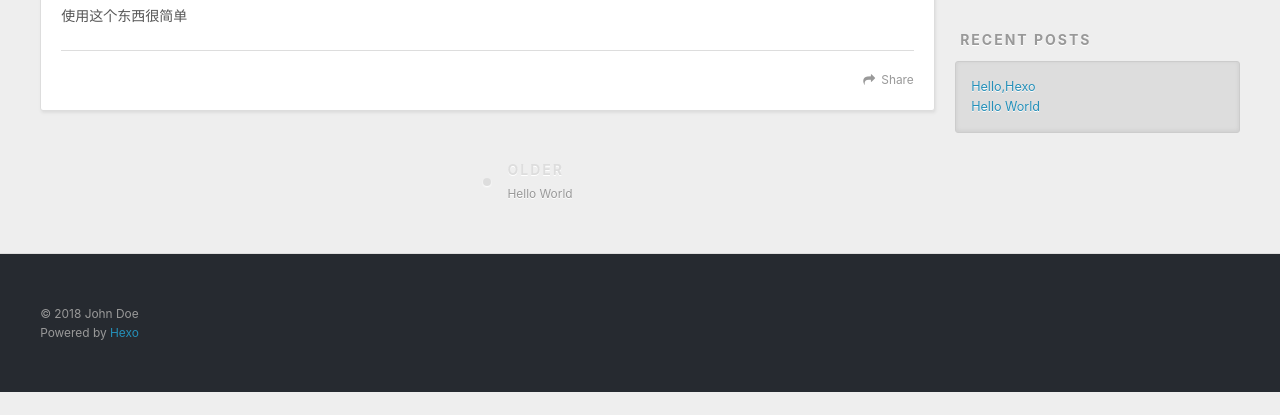
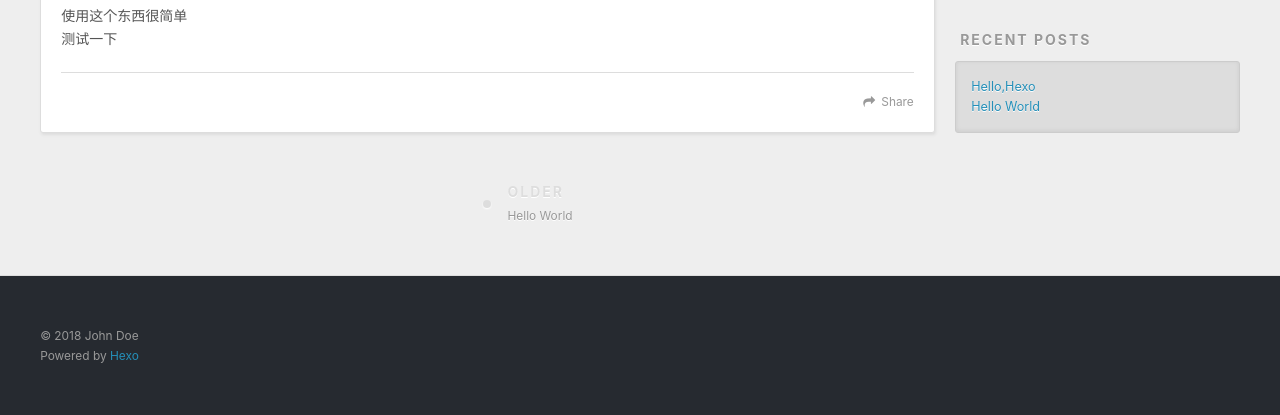
Before and after one commit to GreakJack/GreakJack.github.io, a plain HTML site: page 2018/08/05/Hello-Hexo/index.html in a window 1280 px wide. Shown: the part 448-863 px from the top of the page. Before the commit the page ends 840 px from the top, so only its background shows below. Drawn offline with nearby package versions, Linux system fonts and the light colour scheme.

Commit message:
Site updated: 2018-08-05 12:46:21

```diff
--- a/2018/08/05/Hello-Hexo/index.html
+++ b/2018/08/05/Hello-Hexo/index.html
@@ -7,17 +7,17 @@
 
   <title>Hello,Hexo | Hexo</title>
   <meta name="viewport" content="width=device-width, initial-scale=1, maximum-scale=1">
-  <meta name="description" content="使用这个东西很简单">
+  <meta name="description" content="使用这个东西很简单测试一下">
 <meta property="og:type" content="article">
 <meta property="og:title" content="Hello,Hexo">
 <meta property="og:url" content="http://yoursite.com/2018/08/05/Hello-Hexo/index.html">
 <meta property="og:site_name" content="Hexo">
-<meta property="og:description" content="使用这个东西很简单">
+<meta property="og:description" content="使用这个东西很简单测试一下">
 <meta property="og:locale" content="default">
-<meta property="og:updated_time" content="2018-08-05T03:20:08.420Z">
+<meta property="og:updated_time" content="2018-08-05T04:40:08.853Z">
 <meta name="twitter:card" content="summary">
 <meta name="twitter:title" content="Hello,Hexo">
-<meta name="twitter:description" content="使用这个东西很简单">
+<meta name="twitter:description" content="使用这个东西很简单测试一下">
 
     <link rel="alternate" href="/atom.xml" title="Hexo" type="application/atom+xml">
 
@@ -86,7 +86,7 @@
 
     <div class="article-entry" itemprop="articleBody">
 
-        <p>使用这个东西很简单</p>
+        <p>使用这个东西很简单<br>测试一下</p>
 
 
     </div>
```
Also changed, not shown: index.html (+1 -1 lines).
